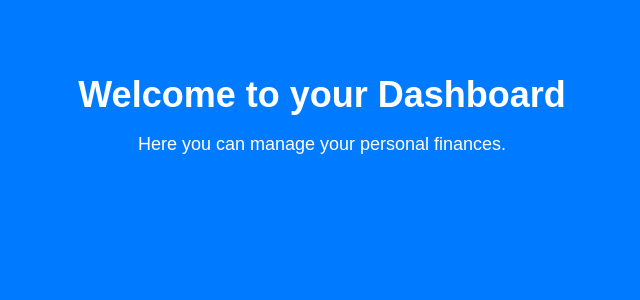
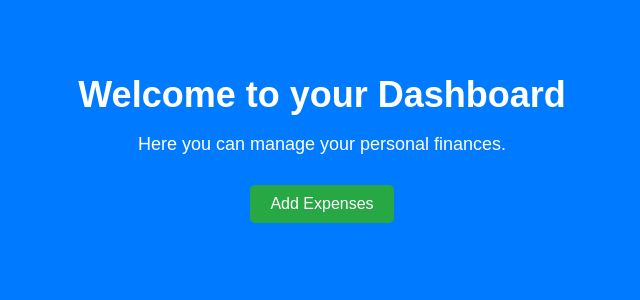
Before and after one commit to austin-carnahan/software-engineering-24, a Flask app: page /dashboard in a window 1280 px wide. Shown: the part 90-390 px from the top of the page, without its empty margins (318-958 px from the left). Run offline with Flask 3, Linux system fonts and the light colour scheme.

Commit message:
dashboard

```diff
--- a/requirements.txt
+++ b/requirements.txt
@@ -6,3 +6,9 @@ itsdangerous==2.2.0
 Jinja2==3.1.4
 MarkupSafe==2.1.5
 Werkzeug==3.0.3
+streamlit
+pandas
+secrets
+xlsxwriter
+plotly
+json
--- a/static/css/global.css
+++ b/static/css/global.css
@@ -180,3 +180,21 @@ button:hover {
 .language a:hover {
     text-decoration: underline;
 }
+
+#add-expenses-btn {
+    background-color: #28a745;
+    /* Green color for differentiation */
+    color: #FFFFFF;
+    border: none;
+    padding: 10px 20px;
+    border-radius: 5px;
+    font-size: 16px;
+    cursor: pointer;
+    margin-top: 20px;
+    transition: background-color 0.3s, box-shadow 0.3s;
+}
+
+#add-expenses-btn:hover {
+    background-color: #218838;
+    box-shadow: 0 4px 8px rgba(0, 0, 0, 0.2);
+}
--- a/templates/dashboard.html
+++ b/templates/dashboard.html
@@ -27,7 +27,14 @@
     <div class="container">
         <h1>Welcome to your Dashboard</h1>
         <p>Here you can manage your personal finances.</p>
+        <button id="add-expenses-btn">Add Expenses</button>
+        <!-- Added button -->
     </div>
+    <script>
+        document.getElementById("add-expenses-btn").addEventListener("click", function() {
+            window.location.href = "/src/main.py"; // Adjust the URL based on your server setup
+        });
+    </script>
 </body>
 
 </html>
```
